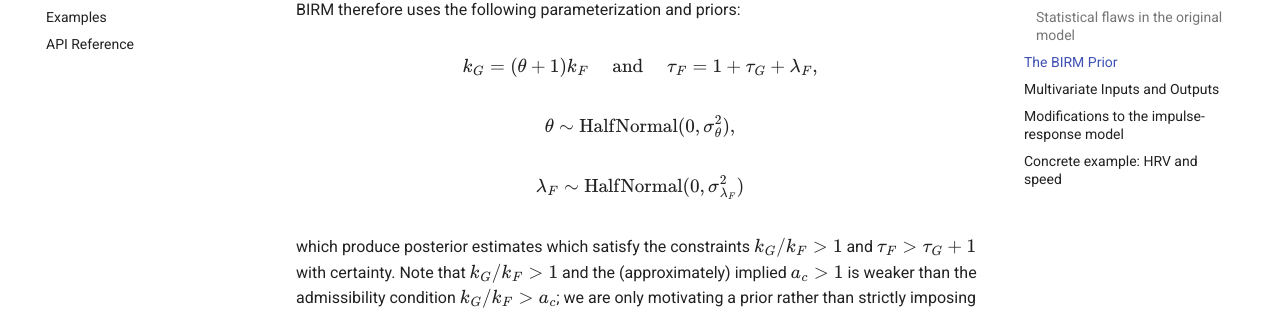
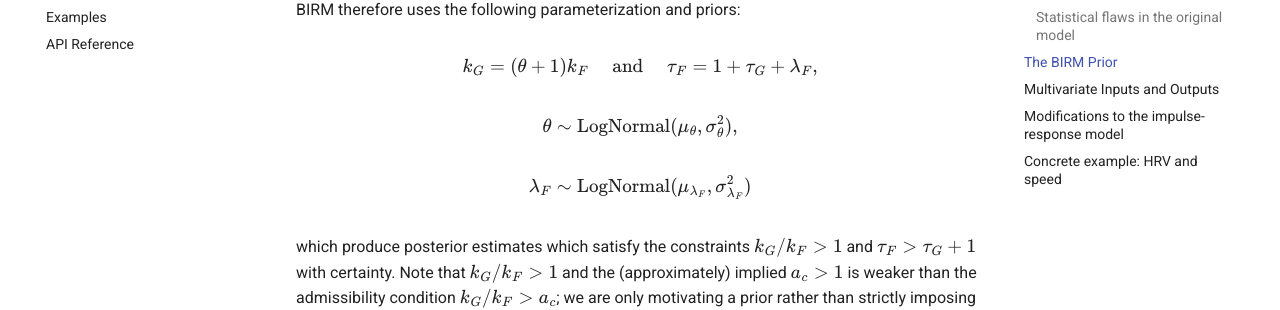
Before and after one commit to hrmerrill/birm, an MkDocs documentation site: the page built from docs/model.md, in a window 1280 px wide and 900 px high, scrolled down 2601 px. Shown: the part 145-455 px from the top of the window. Built offline with MkDocs 1.6.1 and Material for MkDocs 9.7.7, drawn with Linux system fonts in a browser that asks for light colours; some of the changed text lies outside the part shown.

Commit message:
minor README cleanup and fix model halfnormal bug

```diff
--- a/docs/model.md
+++ b/docs/model.md
@@ -101,9 +101,9 @@ $\tau_F > \tau_G + 1$. BIRM therefore uses the following parameterization and pr
 
 $$k_G = (\theta + 1) k_F \quad \text{ and } \quad \tau_F = 1 + \tau_G + \lambda_F,$$
 
-$$\theta \sim \text{HalfNormal}(0, \sigma_\theta^2),$$
+$$\theta \sim \text{LogNormal}(\mu_\theta, \sigma_\theta^2),$$
 
-$$\lambda_F \sim \text{HalfNormal}(0, \sigma_{\lambda_F}^2)$$
+$$\lambda_F \sim \text{LogNormal}(\mu_{\lambda_F}, \sigma_{\lambda_F}^2)$$
 
 which produce posterior estimates which satisfy the constraints $k_G/k_F > 1$ and
 $\tau_F > \tau_G + 1$ with certainty. Note that $k_G/k_F > 1$ and the (approximately) implied
@@ -144,7 +144,6 @@ The original Banister 1975 IR model is defined by
 
 $$R^{(O)}_t = k_F\sum_{s=0}^{t-1} w_s e^{-(t-s)/\tau_F} - k_G\sum_{s=0}^{t-1} w_s e^{-(t-s)/\tau_G}$$
 
-
 [Busso 2003](https://www.ovid.com/jnls/acsm-msse/abstract/10.1249/01.mss.0000074465.13621.37)
 modified the fatigue gain to vary over time by responding to training load:
 
```
Also changed, not shown: other parts of docs/model.md (+1 -1 lines), README.md (+4 -7 lines).
